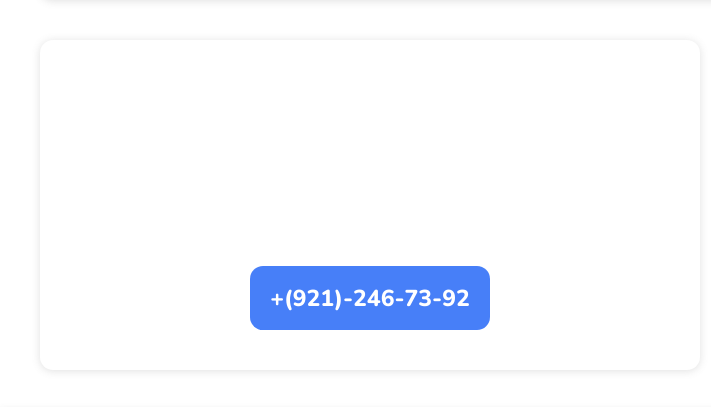
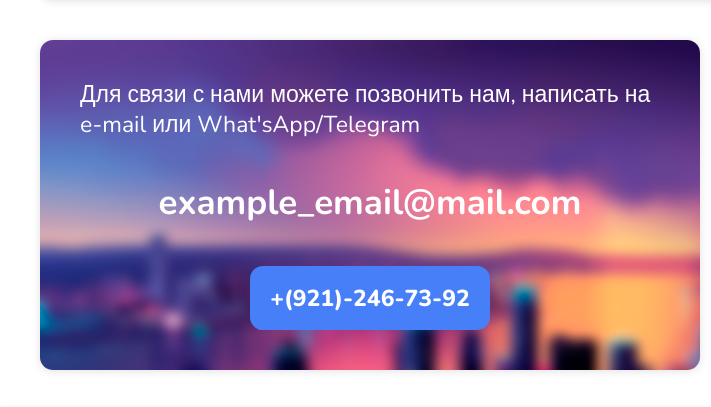
Before and after one commit to timurvasilenko/landing_bus, a plain HTML site: page index.html in a window 1280 px wide. Shown: the part 1295-1702 px from the top of the page, 0-711 px from the left. Drawn offline with nearby package versions, Linux system fonts and the light colour scheme.

Commit message:
git pages fix#2

```diff
--- a/css/style.css
+++ b/css/style.css
@@ -341,7 +341,7 @@ a{
 
 #contacts div.panel{
     flex: 1;
-    background-image: url(img/bg_contacts_dark.png);
+    background-image: url("../img/bg_contacts_dark.png");
     background-size: cover;
     background-repeat: no-repeat;
     background-position: center;
```
